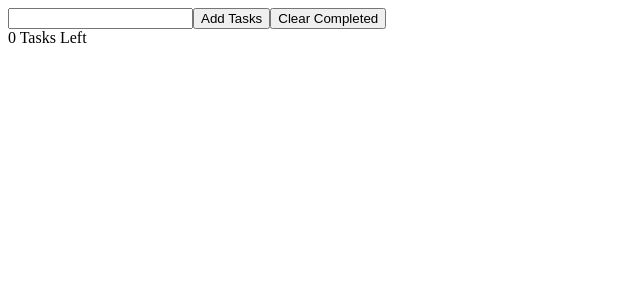
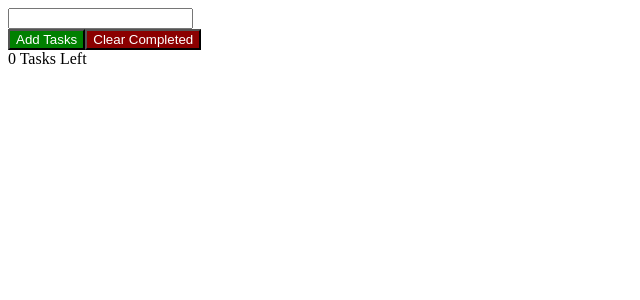
Before and after one commit to Jixson1/react-test-todolist, a React (Create React App) app: page / in a window 1280 px wide. Shown: the top 300 px of the page, without its empty margins (0-640 px from the left). Built offline with nearby package versions, Linux system fonts and the light colour scheme.

Commit message:
edit button styles

```diff
--- a/src/App.jsx
+++ b/src/App.jsx
@@ -44,14 +44,24 @@ function App() {
     setTasks(newTasks);
   }
 
+  function handleKeyPress(e) {
+    const key = e.key;
+    if (key === "Enter") {
+      handleAddTask();
+    }
+
+  }
+
   // component function returns HTML
   return (
     <>
+      <input ref={taskNameRef} type="text" onKeyDown={(e) => handleKeyPress(e)}/>
+      <div>
+        <button onClick={handleAddTask} style={{backgroundColor: 'green', color: 'white'}}>Add Tasks</button>
+        <button onClick={handleClearTasks} style={{backgroundColor: 'darkred', color: 'white'}}>Clear Completed</button>
+      </div>
+      <div>{tasks.filter(task => !task.complete).length} Tasks Left</div>
       <TodoList tasks={tasks} toggleTask={toggleTask} />
-      <input ref={taskNameRef} type="text" />
-      <button onClick={handleAddTask}>Add Tasks</button>
-      <button onClick={handleClearTasks}>Clear Completed</button>
-      <div>{tasks.filter(task => !task.complete).length} Tasks Left</div>
     </>
   );
 }
```
